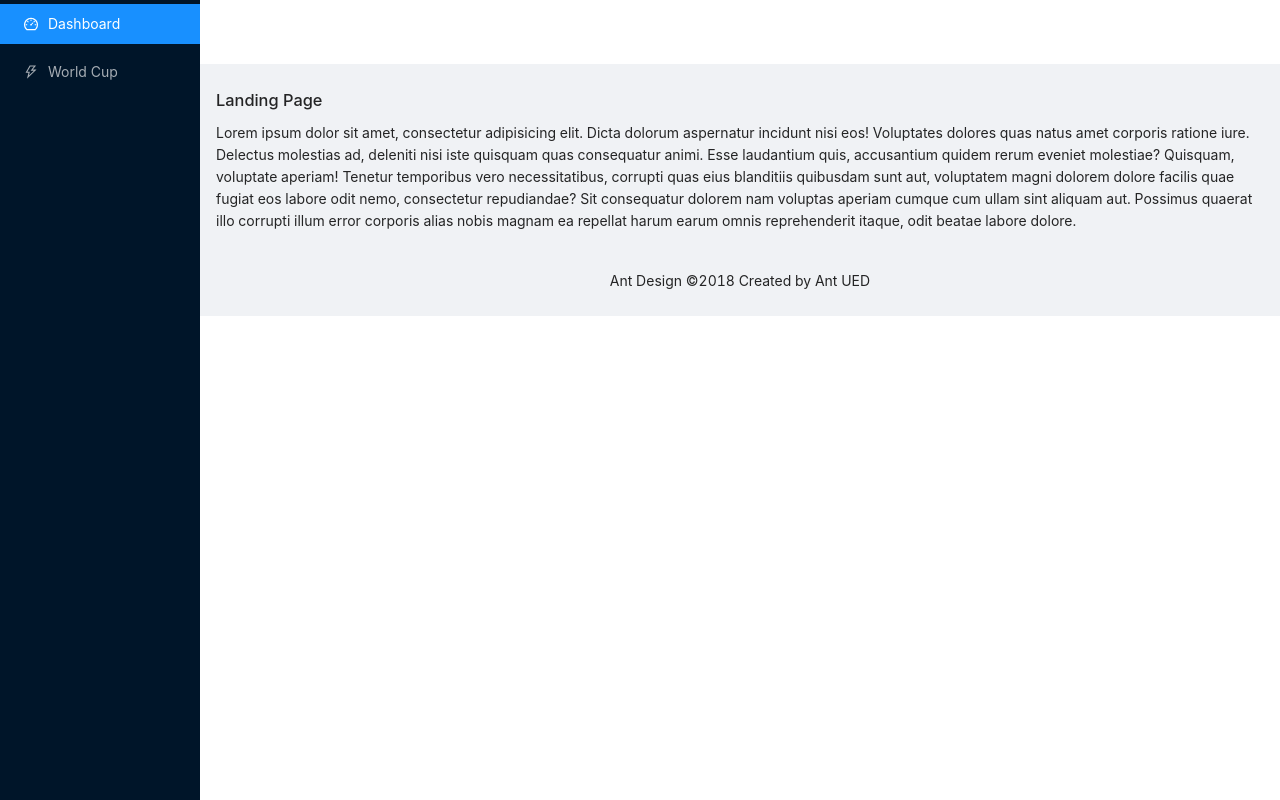
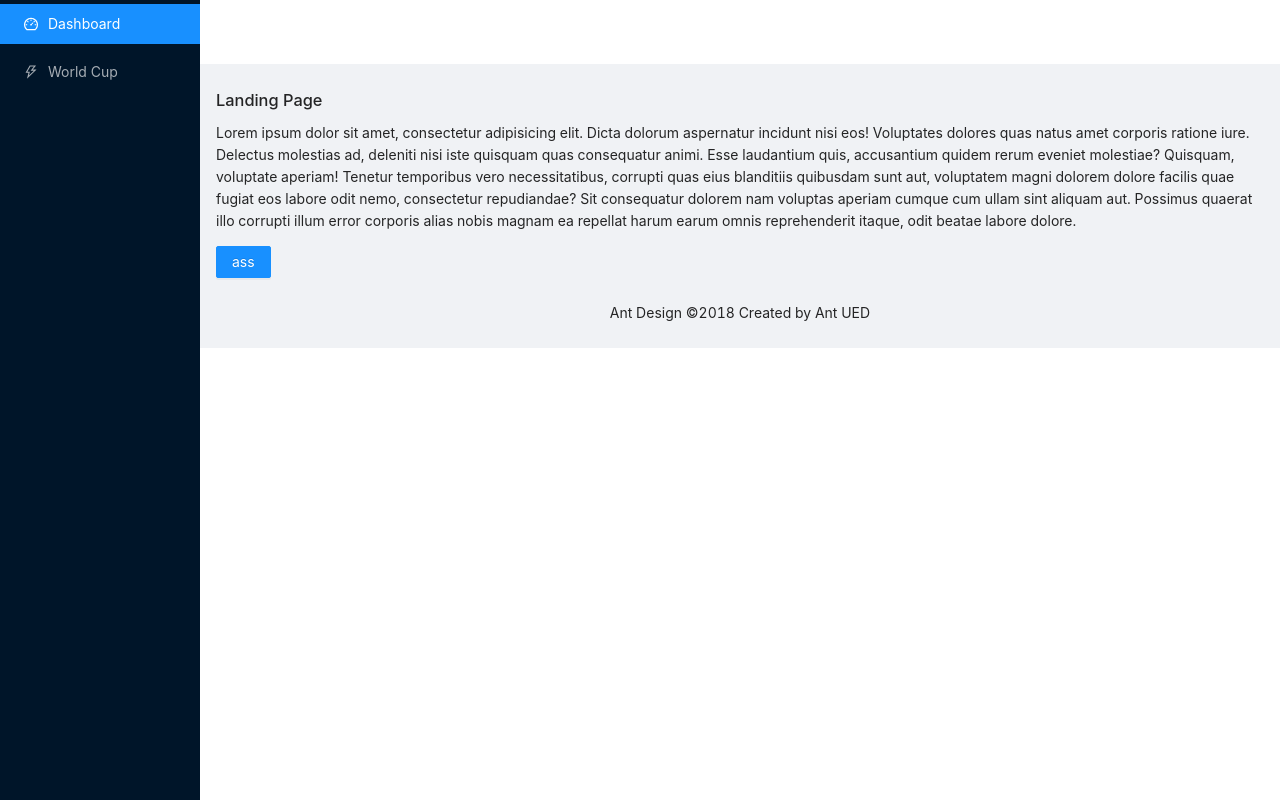
Before and after one commit to chanurholis/mebe, a Next.js app: page / in a window 1280 px wide. Built offline with nearby package versions, Linux system fonts and the light colour scheme.

Commit message:
improve: example styled

```diff
--- a/app/containers/public/LandingPage/index.tsx
+++ b/app/containers/public/LandingPage/index.tsx
@@ -1,12 +1,20 @@
+import styled from "@emotion/styled";
+
 import MainLayout from "@/layouts/MainLayout";
+import Button from "@/components/Button";
+
+const StyledButton = styled(Button)`
+  padding: 32px
+`
 
 const LandingPage = () => {
   return (
     <MainLayout>
-      <div>
+      <>
         <h1>Landing Page</h1>
         <p>Lorem ipsum dolor sit amet, consectetur adipisicing elit. Dicta dolorum aspernatur incidunt nisi eos! Voluptates dolores quas natus amet corporis ratione iure. Delectus molestias ad, deleniti nisi iste quisquam quas consequatur animi. Esse laudantium quis, accusantium quidem rerum eveniet molestiae? Quisquam, voluptate aperiam! Tenetur temporibus vero necessitatibus, corrupti quas eius blanditiis quibusdam sunt aut, voluptatem magni dolorem dolore facilis quae fugiat eos labore odit nemo, consectetur repudiandae? Sit consequatur dolorem nam voluptas aperiam cumque cum ullam sint aliquam aut. Possimus quaerat illo corrupti illum error corporis alias nobis magnam ea repellat harum earum omnis reprehenderit itaque, odit beatae labore dolore.</p>
-      </div>
+        <StyledButton type="primary">ass</StyledButton>
+      </>
     </MainLayout>
   )
 }
```
